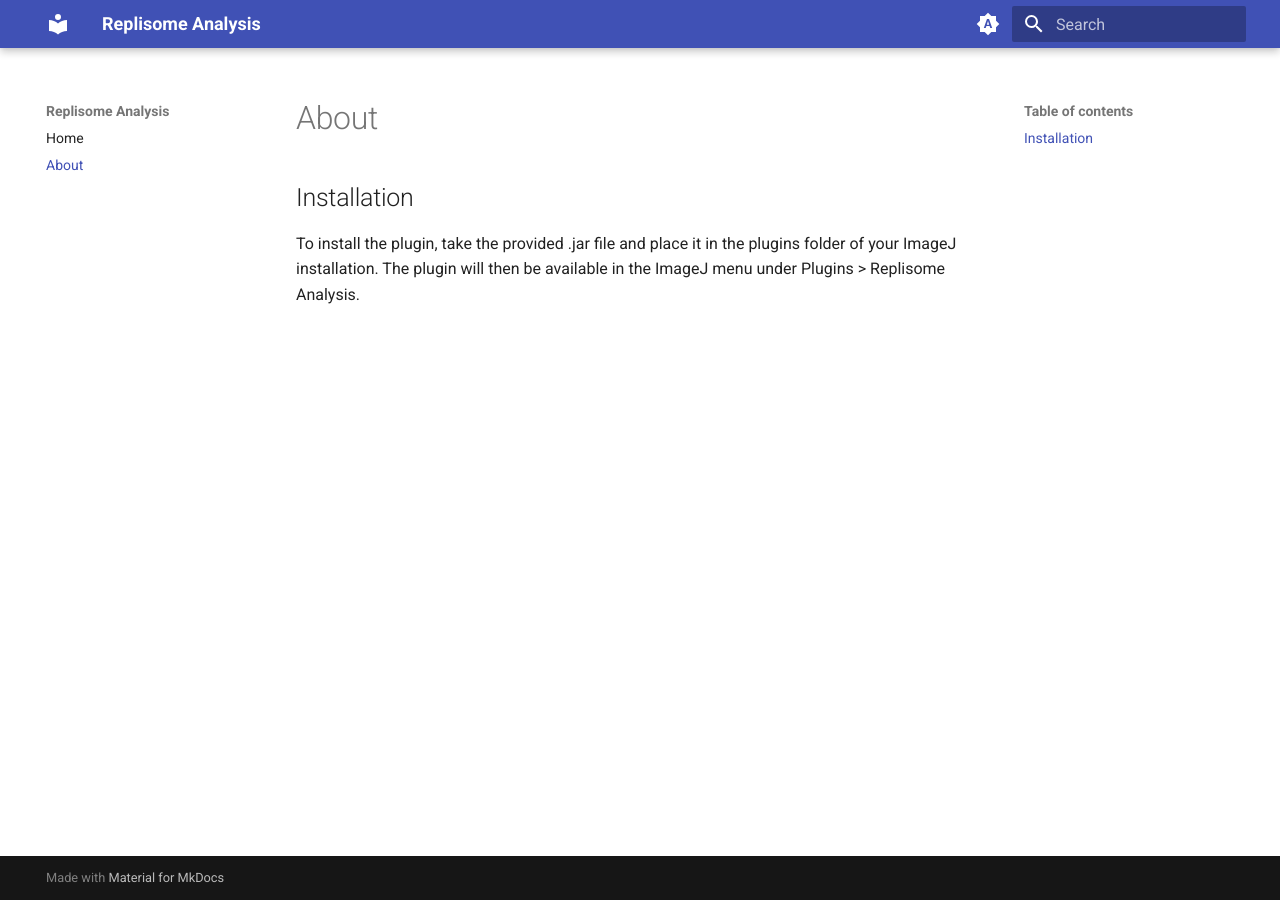
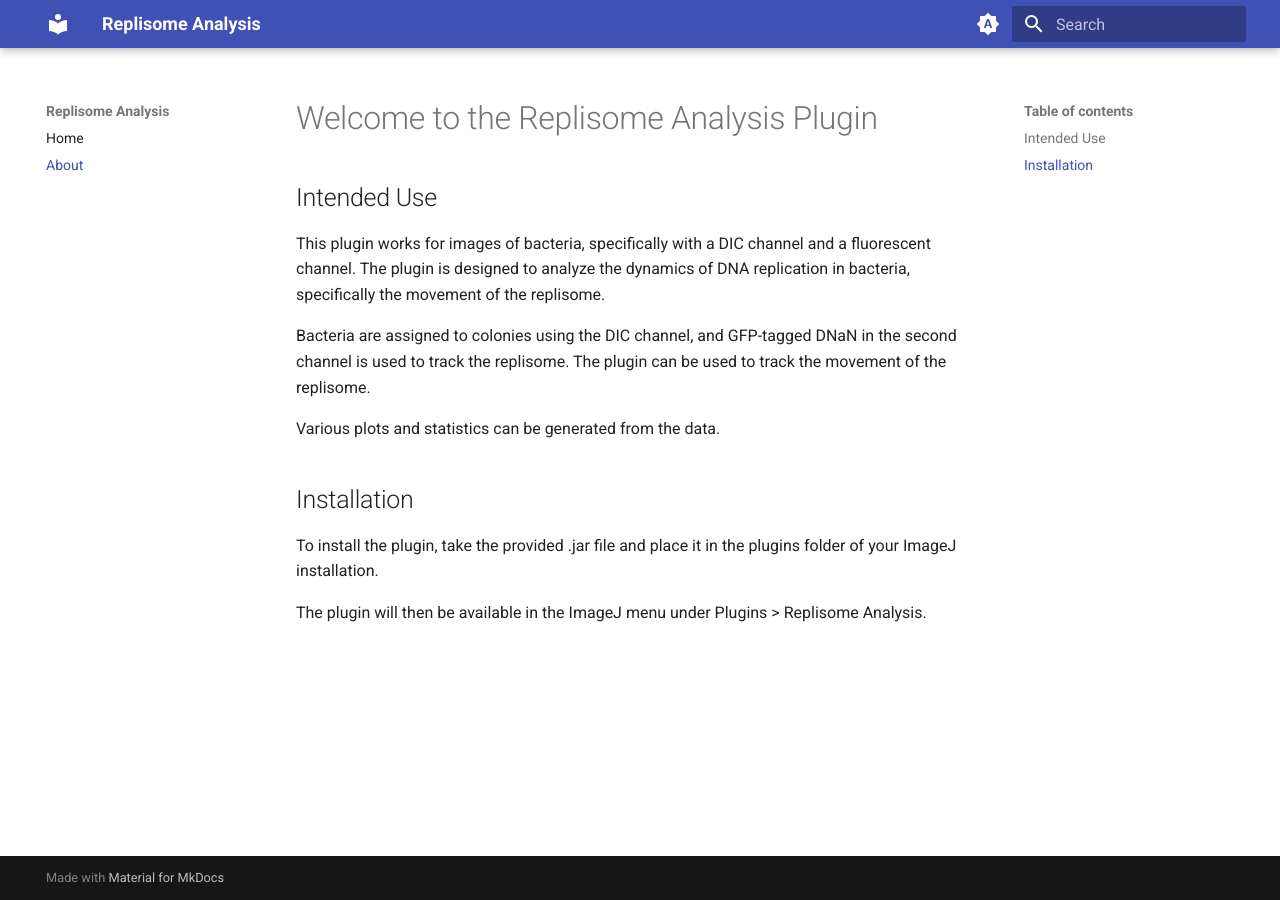
Before and after one commit to C-Achard/bioimage-informatics-BIO410-project, an MkDocs documentation site: the page built from docs/about.md, in a window 1280 px wide. Built offline with MkDocs 1.6.1 and Material for MkDocs 9.7.7, drawn with Linux system fonts in a browser that asks for light colours.

Commit message:
Test build workflow

```diff
--- a/docs/about.md
+++ b/docs/about.md
@@ -1,6 +1,16 @@
-# About
+# Welcome to the Replisome Analysis Plugin
+
+## Intended Use
+
+
+This plugin works for images of bacteria, specifically with a DIC channel and a fluorescent channel. The plugin is designed to analyze the dynamics of DNA replication in bacteria, specifically the movement of the replisome.
+
+Bacteria are assigned to colonies using the DIC channel, and GFP-tagged DNaN in the second channel is used to track the replisome. The plugin can be used to track the movement of the replisome.
+
+Various plots and statistics can be generated from the data.
 
 ## Installation
 
 To install the plugin, take the provided .jar file and place it in the plugins folder of your ImageJ installation.
+
 The plugin will then be available in the ImageJ menu under Plugins > Replisome Analysis.
```
Also changed, not shown: docs/usage.md (added), 2 other files.
